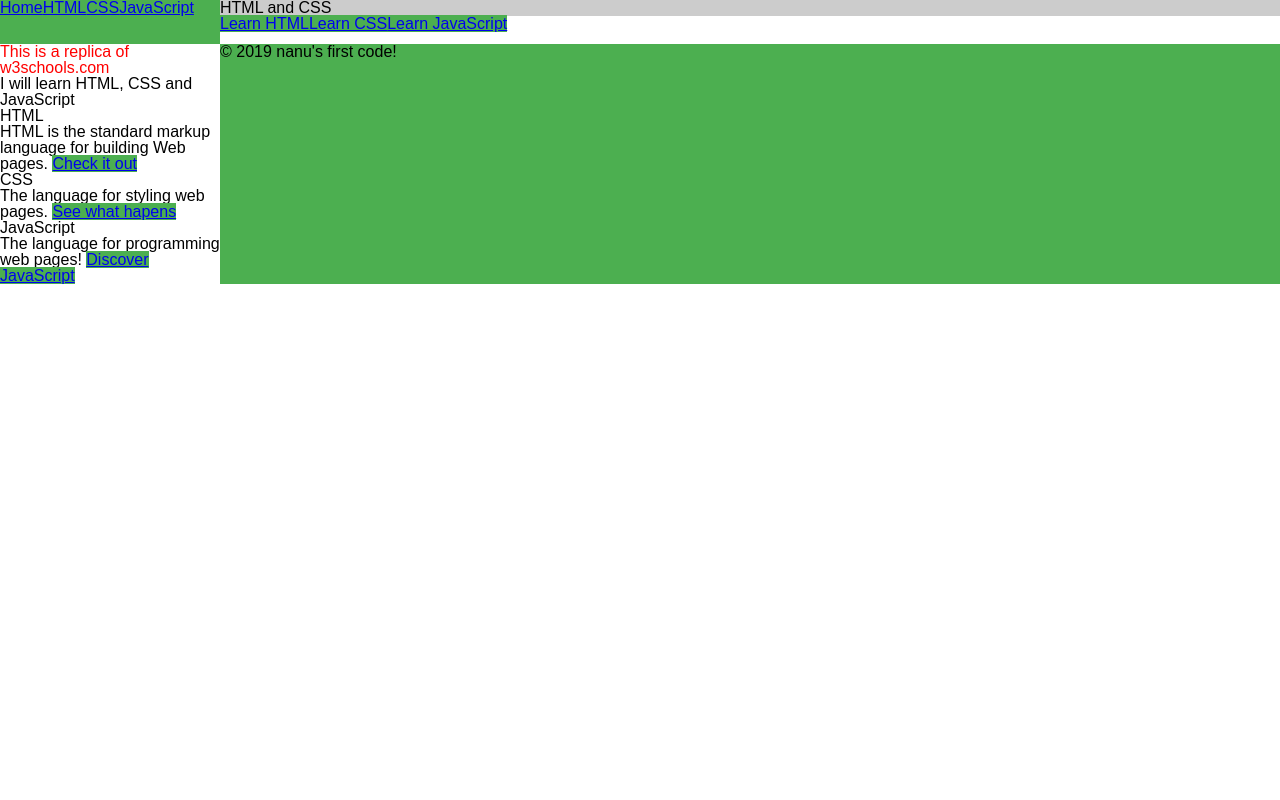
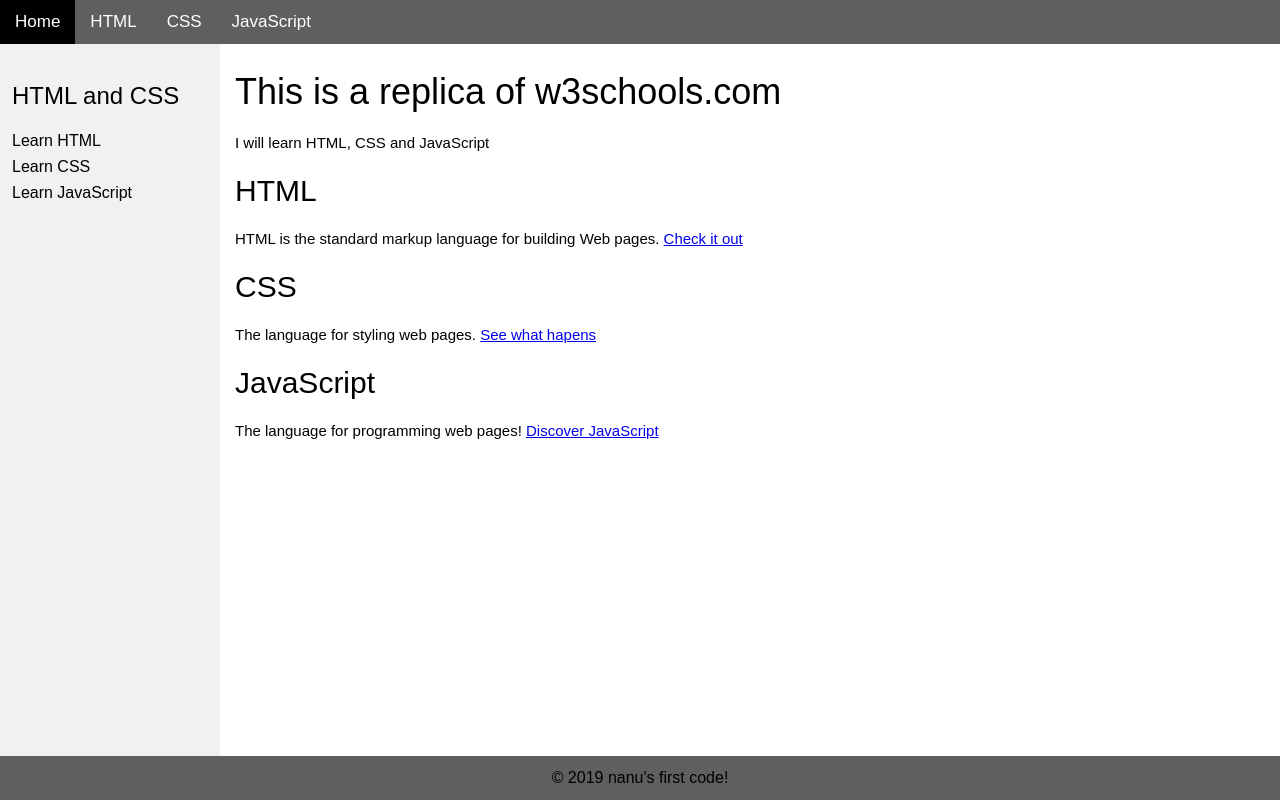
Before and after one commit to andryushananu/w3schools-replica1, a website: page src/index.pug in a window 1280 px wide. Drawn offline with nearby package versions, Linux system fonts and the light colour scheme; files that its build step writes are made by us from their sources.

Commit message:
adding my styles and solve the problem with css file

```diff
--- a/src/index.pug
+++ b/src/index.pug
@@ -6,22 +6,13 @@
         link(rel="stylesheet", href="style.css")
     body
         header
-            a(href="/") Home
+            a.current(href="/") Home
             a(href="/html") HTML
             a(href="/css") CSS
             a(href="/javascript") JavaScript
 
-        nav
-            h3 HTML and CSS
-            //- h3 ar trebui sa imi apara cu background gri
-            a(href="/html") Learn HTML
-            a(href="/css") Learn CSS
-            a(href="/javascript") Learn JavaScript
-
         article
-
             h1 This is a replica of w3schools.com
-            //- in browser h1 ar trebui sa imi apara rosu
             p I will learn HTML, CSS and JavaScript
             h2 HTML
             p HTML is the standard markup language for building Web pages. #[a(href='/html') Check it out]
@@ -30,4 +21,10 @@
             h2 JavaScript
             p The language for programming web pages! #[a(href='/javascript') Discover JavaScript]
 
+        nav
+            h3 HTML and CSS
+            a(href="/html") Learn HTML
+            a(href="/css") Learn CSS
+            a(href="/javascript") Learn JavaScript
+
     footer &copy; 2019 nanu's first code!
--- a/src/style.scss
+++ b/src/style.scss
@@ -1,15 +1,16 @@
 @import 'reset';
-
-h1 {
-    color: red;
-}
 
 :root {
     --color-fruit-salad: #4caf50;
     --color-silver: #ccc;
+    --color-scorpion: #5f5f5f;
+    --color-white: #fff;
+    --color-black: #000;
+    --color-seashell: #f1f1f1;
 }
-h3 {
-    background-color: var(--color-silver)
+
+html, body {
+    height: 100%;
 }
 
 * {
@@ -22,7 +23,110 @@
     grid-template-rows: 44px 1fr 44px;
     font-family: Arial, Helvetica, sans-serif;
 }
-header,
-footer, a {
-    background-color: var(--color-fruit-salad)
+
+header {
+    grid-column: 1/3;
+    grid-row: 1/2;
 }
+
+nav {
+    grid-column: 1/2;
+    grid-row: 2/3;
+}
+
+article{
+    grid-column: 2/3;
+    grid-row: 2/3;
+}
+
+footer{
+    grid-column: 1/3;
+    grid-row: 3/4;
+}
+
+header, footer {
+    background-color: var(--color-scorpion)
+}
+nav {
+    background-color: var(--color-seashell)
+}
+
+header {
+    a{
+        color: var(--color-white);
+        text-decoration: none;
+        padding: 0 15px;
+        line-height: 44px;
+        font-size: 17px;
+        display: inline-block;
+        &.current {
+            background-color: var(--color-fruit-salad);
+        }
+        &:hover {
+            background-color: var(--color-black);
+        }
+    }
+}
+
+nav {
+    padding-top: 20px;
+    h3,
+    a {
+        padding: 5px 12px;
+    }
+
+    a {
+        color: var(--color-black);
+        text-decoration: none;
+        display: inline-block;
+        width: 100%;
+        &:hover{
+            background-color: var(--color-scorpion);
+            color: var(--color-white);
+        }
+    }
+}
+
+footer{
+    display: flex;
+    justify-content: center;
+    align-items: center;
+}
+
+article {
+    padding: 15px;
+
+    p {
+        margin: 15px 0;
+        font-size: 15px;
+        line-height: 36px;
+    }
+}
+
+h1,
+h2,
+h3,
+h4,
+h5,
+h6{
+    margin: 15px 0;
+}
+
+h1 {
+    font-size: 36px;
+}
+h2 {
+    font-size: 30px;
+}
+h3 {
+    font-size: 24px;
+}
+h4 {
+    font-size: 20px;
+}
+h5 {
+    font-size: 18px;
+}
+h6 {
+    font-size: 16px;
+}
```
